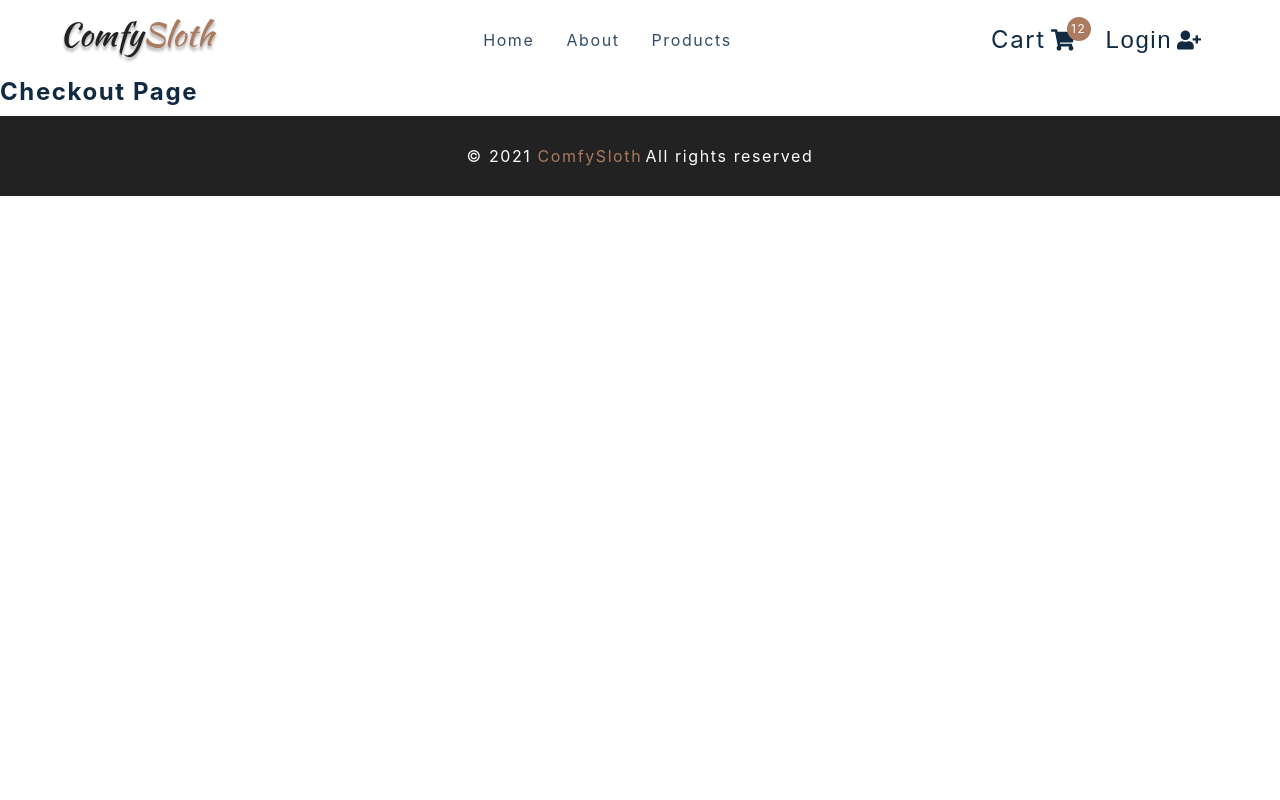
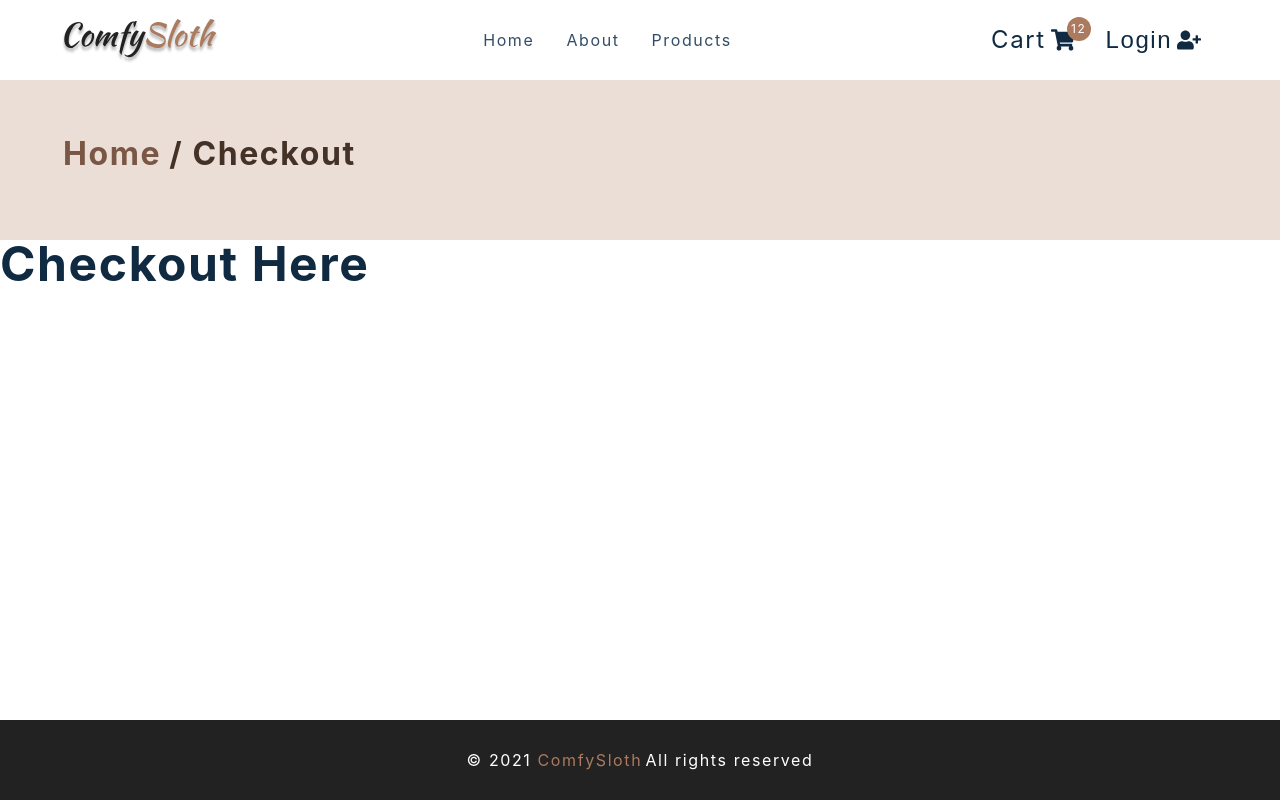
Before and after one commit to becasualle/e-commerce, a React (Create React App) app: page /checkout in a window 1280 px wide. Built offline with nearby package versions, Linux system fonts and the light colour scheme; the HTML template or start-up script is replaced by a standard one.

Commit message:
about, checkout page, pagehero

```diff
--- a/src/components/PageHero.js
+++ b/src/components/PageHero.js
@@ -1,8 +1,19 @@
 import React from 'react'
 import styled from 'styled-components'
 import { Link } from 'react-router-dom'
-const PageHero = () => {
-  return <h4>page hero</h4>
+
+// show breadcrumbs at the header of page
+const PageHero = ({ title }) => {
+  return (
+    <Wrapper>
+      <div className="section-center">
+        <h3>
+          {/* breadcrumbs with dynamic title that we send as props */}
+          <Link to='/'>Home</Link>/ {title}
+        </h3>
+      </div>
+    </Wrapper>
+  );
 }
 
 const Wrapper = styled.section`
--- a/src/pages/AboutPage.js
+++ b/src/pages/AboutPage.js
@@ -1,10 +1,25 @@
 import React from 'react'
 import styled from 'styled-components'
+// in components we have index.js where export as named exports
 import { PageHero } from '../components'
 import aboutImg from '../assets/hero-bcg.jpeg'
 
 const AboutPage = () => {
-  return <h4>about page</h4>
+  return (
+    <main>
+      <PageHero title="about" />
+      <Wrapper className="page section section-center">
+        <img src={aboutImg} alt="nice desk" />
+        <article>
+          <div className="title">
+            <h2>Our story</h2>
+            <div className="underline"></div>
+          </div>
+          <p>Lorem ipsum dolor, sit amet consectetur adipisicing elit. Rem, temporibus amet. Esse vel incidunt qui voluptatem dolorem? Incidunt impedit ullam ex nostrum quasi dolorem voluptatem, corporis numquam maiores hic non.</p>
+        </article>
+      </Wrapper>
+    </main>
+  );
 }
 
 const Wrapper = styled.section`
--- a/src/pages/CheckoutPage.js
+++ b/src/pages/CheckoutPage.js
@@ -6,7 +6,14 @@
 import { Link } from 'react-router-dom'
 
 const CheckoutPage = () => {
-  return <h4>checkout page</h4>
+  return (
+    <main>
+      <PageHero title="checkout" />
+      <Wrapper className='page'>
+        <h1>checkout here</h1>
+      </Wrapper>
+    </main>
+  );
 }
 const Wrapper = styled.div``
 export default CheckoutPage
```
Also changed, not shown: src/pages/ErrorPage.js (+9 -7 lines).
